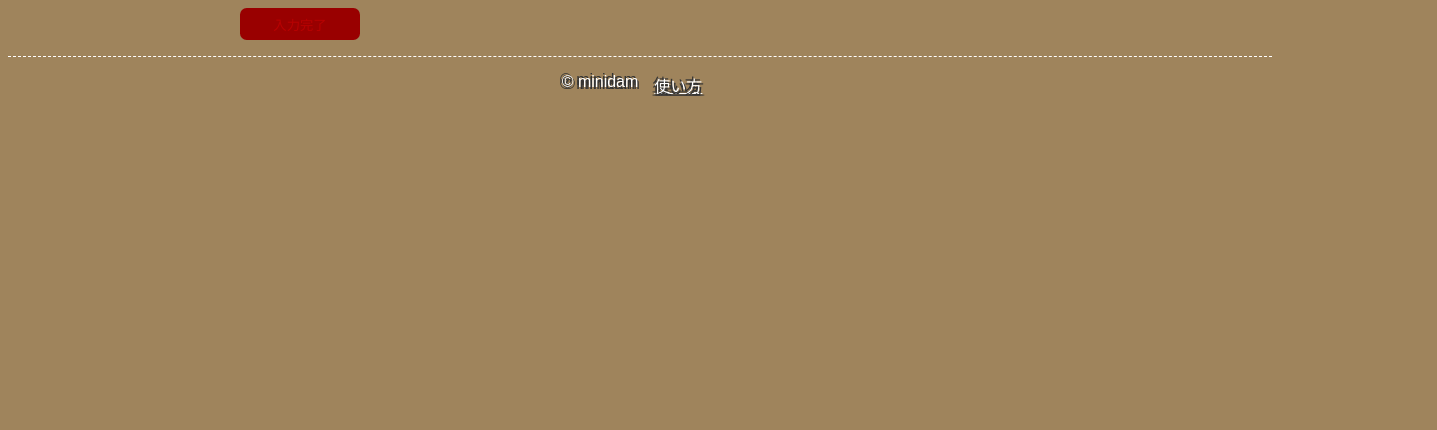
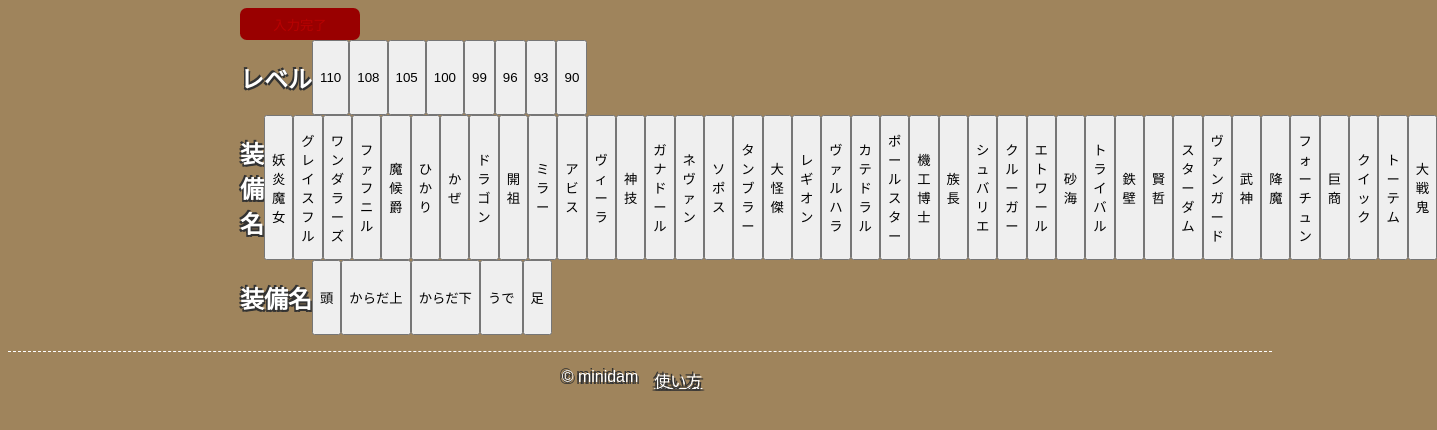
Before and after one commit to minidamjp/dqxarmor, an Angular app: page / in a window 1280 px wide. Shown: the top 430 px of the page, 1437 px wide, since content can reach past the window. Built offline with nearby package versions, Linux system fonts and the light colour scheme.

Commit message:
レベル、装備名、装備箇所を画面にだした

```diff
--- a/src/app/armor-add/armor-add.component.html
+++ b/src/app/armor-add/armor-add.component.html
@@ -3,3 +3,21 @@
         <button type="button" class="completed" [disabled]="!isCompleted()" (click)="onClickComplete()"><i class="far fa-check-circle"></i>入力完了</button>
     </section>
 </header>
+<section id="level-button">
+    <div class="container">
+        <h2>レベル</h2>
+        <button type="button" *ngFor="let level of masterDataService.getLevels()">{{level}}</button>
+    </div>
+</section>
+<section id="series-button">
+    <div class="container">
+        <h2>装備名</h2>
+        <button type="button" *ngFor="let series of masterDataService.getSeriesList()">{{series.name}}</button>
+    </div>
+</section>
+<section id="parts-button">
+    <div class="container">
+        <h2>装備名</h2>
+        <button type="button" *ngFor="let part of masterDataService.getParts()">{{part.name}}</button>
+    </div>
+</section>
--- a/src/app/armor-add/armor-add.component.scss
+++ b/src/app/armor-add/armor-add.component.scss
@@ -1,6 +1,5 @@
 .container {
 	display: flex;
-	flex-direction: column;
 }
 
 #completed button {
--- a/src/app/armor-add/armor-add.component.ts
+++ b/src/app/armor-add/armor-add.component.ts
@@ -1,4 +1,6 @@
 import { Component, OnInit } from '@angular/core';
+
+import { MasterDataService } from '../services/master-data.service';
 
 @Component({
   selector: 'app-armor-add',
@@ -9,7 +11,9 @@ export class ArmorAddComponent implements OnInit {
 
   keyTime: string|null = null;
 
-  constructor() { }
+  constructor(
+    public masterDataService: MasterDataService,
+  ) { }
 
   ngOnInit(): void {
   }
--- a/src/app/data/jobs.ts
+++ b/src/app/data/jobs.ts
@@ -1,6 +1,6 @@
 import { Job } from '../models/job';
 
-export const MaumetGroups: Job[] = [
+export const Jobs: Job[] = [
     {id: '00', abbr: '戦士', name: '戦士'},
     {id: '01', abbr: '僧侶',  name: '僧侶'},
     {id: '02', abbr: '魔法',  name: '魔法使い'},
--- a/src/app/data/parts.ts
+++ b/src/app/data/parts.ts
@@ -1,6 +1,6 @@
 import { Part } from '../models/part';
 
-export const MaumetGroups: Part[] = [
+export const Parts: Part[] = [
     {id: '0', name: '頭'},
     {id: '1', name: 'からだ上'},
     {id: '2', name: 'からだ下'},
--- a/src/app/data/series.ts
+++ b/src/app/data/series.ts
@@ -1,6 +1,6 @@
 import { Series } from '../models/series';
 
-export const MaumetGroups: Series[] = [
+export const SeriesList: Series[] = [
     {id: '001', name: '大戦鬼', noPartsList: ['2'], job: ['00,07,08,19'], exEffect: '開戦時50％で攻撃力+60 仲間が死んだら50％でためる'},
     {id: '002', name: 'トーテム', noPartsList: [], job: ['03,06,12,14'], exEffect: '魔物へ会心と呪文暴走ダメージ+100'},
     {id: '003', name: 'クイック', noPartsList: [], job: ['04,08,13,20'], exEffect: 'コマンド間隔-0.5秒 開戦時100％で早詠みの杖'},
--- /dev/null
+++ b/src/app/services/master-data.service.ts
@@ -0,0 +1,40 @@
+import { Injectable } from '@angular/core';
+
+import { ArmorTypes } from '../data/armors';
+import { Parts } from '../data/parts';
+import { SeriesList } from '../data/series';
+import { Part } from '../models/part';
+import { Series } from '../models/series';
+
+@Injectable({
+  providedIn: 'root'
+})
+export class MasterDataService {
+
+  constructor() { }
+
+// armorsのデータの中からレベルをもってきてダブり外して逆順にして返す
+  getLevels(): number[] {
+    const levels: number[] = [];
+    for (const armorType of ArmorTypes){
+      if(!levels.includes(armorType.level)){
+        levels.push(armorType.level);
+      }
+    }
+    levels.sort((a, b) => (b - a));
+    return levels;
+  }
+
+// シリーズのデータの中からIDの逆順にしてデータを全部返す
+  getSeriesList(): Series[] {
+    const copy = [...SeriesList];
+    copy.sort((a, b) => (b.id.localeCompare(a.id)));
+    return copy;
+  }
+
+// パーツ（部位）のマスターデータを全部返す
+  getParts(): Part[] {
+   return Parts;
+  }
+
+}
```
Also changed, not shown: 1 other file (tests, documents, lock files or other folders).
